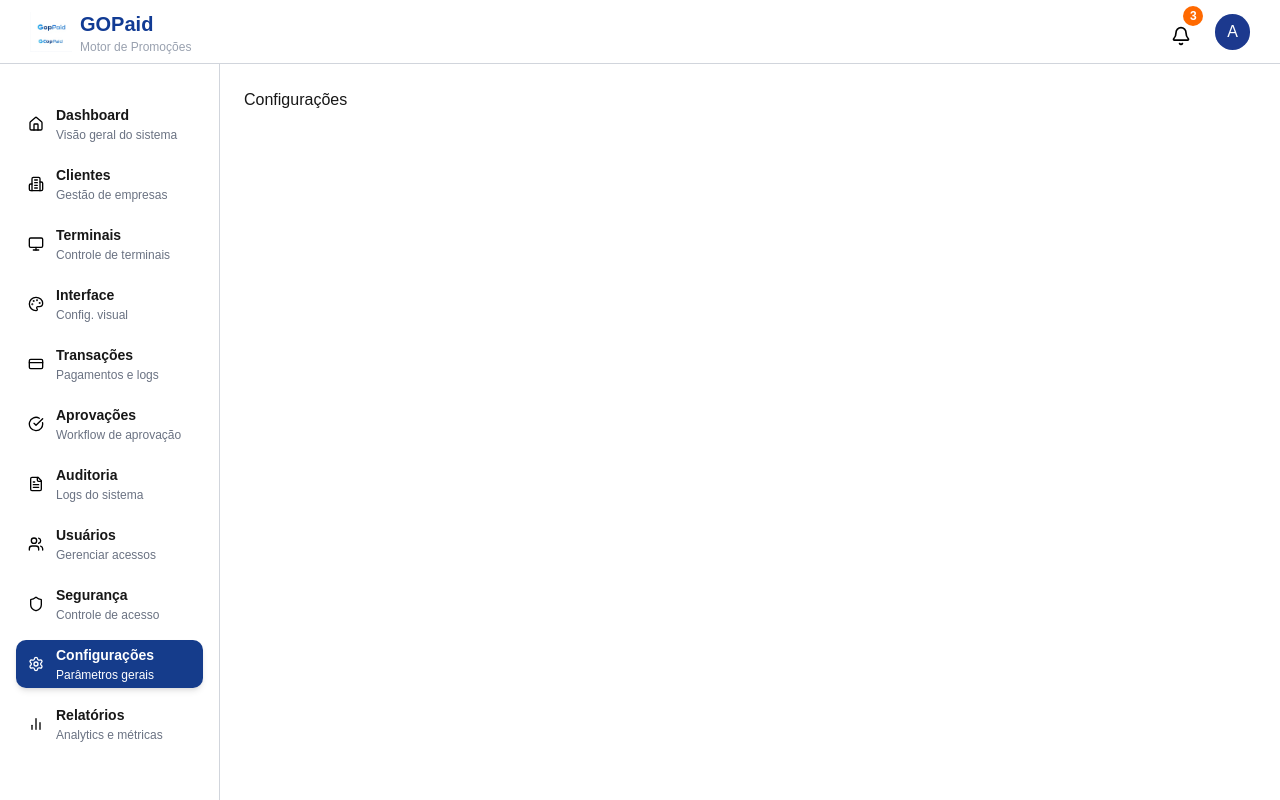
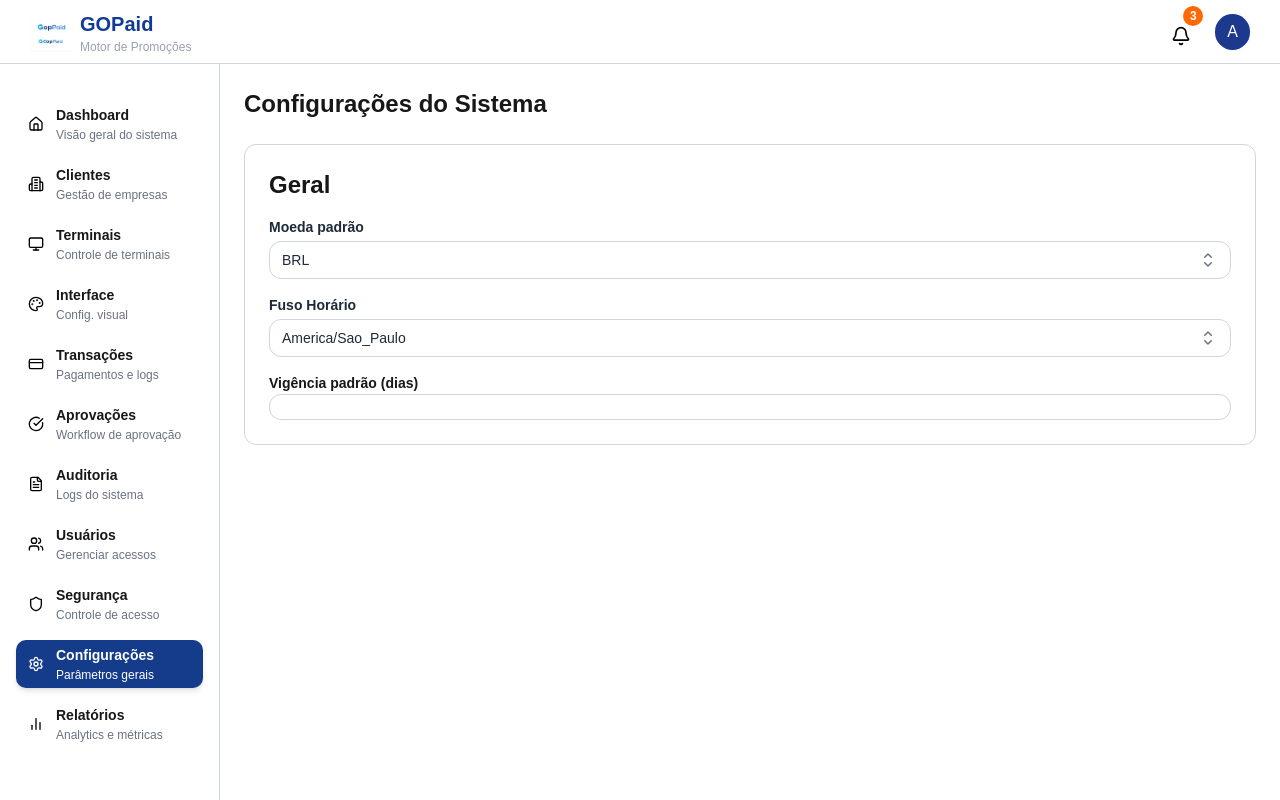
Before and after one commit to JohannPDaniel/Meu-projeto, a Next.js app: page /configuracoes in a window 1280 px wide. Built offline with nearby package versions, Linux system fonts and the light colour scheme.

Commit message:
fazendo pagina de configurações

```diff
--- a/src/app/configuracoes/page.tsx
+++ b/src/app/configuracoes/page.tsx
@@ -1,7 +1,49 @@
-import { AppLayout } from "../../components/appLayout";
+import { AppLayout } from '../../components/appLayout';
+import StatusSelect from '../../components/select';
+
+const OPTIONS = [
+	{ label: 'BRL', value: 'BRL' },
+	{ label: 'USD', value: 'USD' },
+];
+const OPTIONS2 = [
+	{ label: 'America/Sao_Paulo', value: 'America/Sao_Paulo' },
+	{ label: 'UTC', value: 'UTC' },
+];
 
 export default function configuracoes() {
 	return (
-		<AppLayout>Configurações</AppLayout>
+		<AppLayout>
+			<h1 className='text-2xl font-bold'>Configurações do Sistema</h1>
+
+			<div className='grid'>
+				<div className='flex flex-col gap-4 border border-gray-300 rounded-xl p-6'>
+					<h1 className='text-2xl font-bold'>Geral</h1>
+
+					<StatusSelect
+						name='defaultCurrency'
+						label='Moeda padrão'
+						options={OPTIONS}
+						defaultValue='BRL'
+					/>
+					<StatusSelect
+						name='timeZone'
+						label='Fuso Horário'
+						options={OPTIONS2}
+						defaultValue='America/Sao_Paulo'
+					/>
+
+					<label className='flex flex-col'>
+						<span className='text-[14px] font-bold'>
+							Vigência padrão (dias)
+						</span>
+						<input
+							type='number'
+							min={0}
+							className='border border-gray-300 rounded-xl py-1.8 px-5 focus:outline-none focus:ring-2 focus:ring-blue-500'
+						/>
+					</label>
+				</div>
+			</div>
+		</AppLayout>
 	);
 }
--- a/src/app/relatorios/page.tsx
+++ b/src/app/relatorios/page.tsx
@@ -59,7 +59,7 @@ export default function Relatorios() {
 											{ct.content2}
 										</td>
 										<td className='py-4 md:pr-0 lg:pr-3 text-right'>
-											<button className='px-3 py-2 bg-gray-100 rounded-xl text-[14px] font-bold hover:shadow-lg'>
+											<button className='px-3 py-2 bg-gray-100 rounded-xl text-[14px] font-bold hover:shadow-lg cursor-pointer'>
 												{ct.contentButton}
 											</button>
 										</td>
--- a/src/components/select.tsx
+++ b/src/components/select.tsx
@@ -15,8 +15,8 @@ type Props = {
 };
 
 export default function StatusSelect({
-	name = 'status',
-	label = 'Status',
+	name,
+	label,
 	options,
 	defaultValue,
 	placeholder = 'Selecione...',
@@ -33,7 +33,7 @@ export default function StatusSelect({
 		<div className={`w-full ${className}`}>
 			<label
 				htmlFor={id}
-				className='mb-1 block text-sm font-medium text-gray-800'>
+				className='mb-1 block text-sm font-bold text-gray-800'>
 				{label}
 			</label>
 
@@ -41,7 +41,7 @@ export default function StatusSelect({
 			<input
 				type='hidden'
 				name={ name }
-				value={selected?.value ?? ''}
+				value={selected?.value ?? defaultValue}
 			/>
 
 			<Listbox
```
